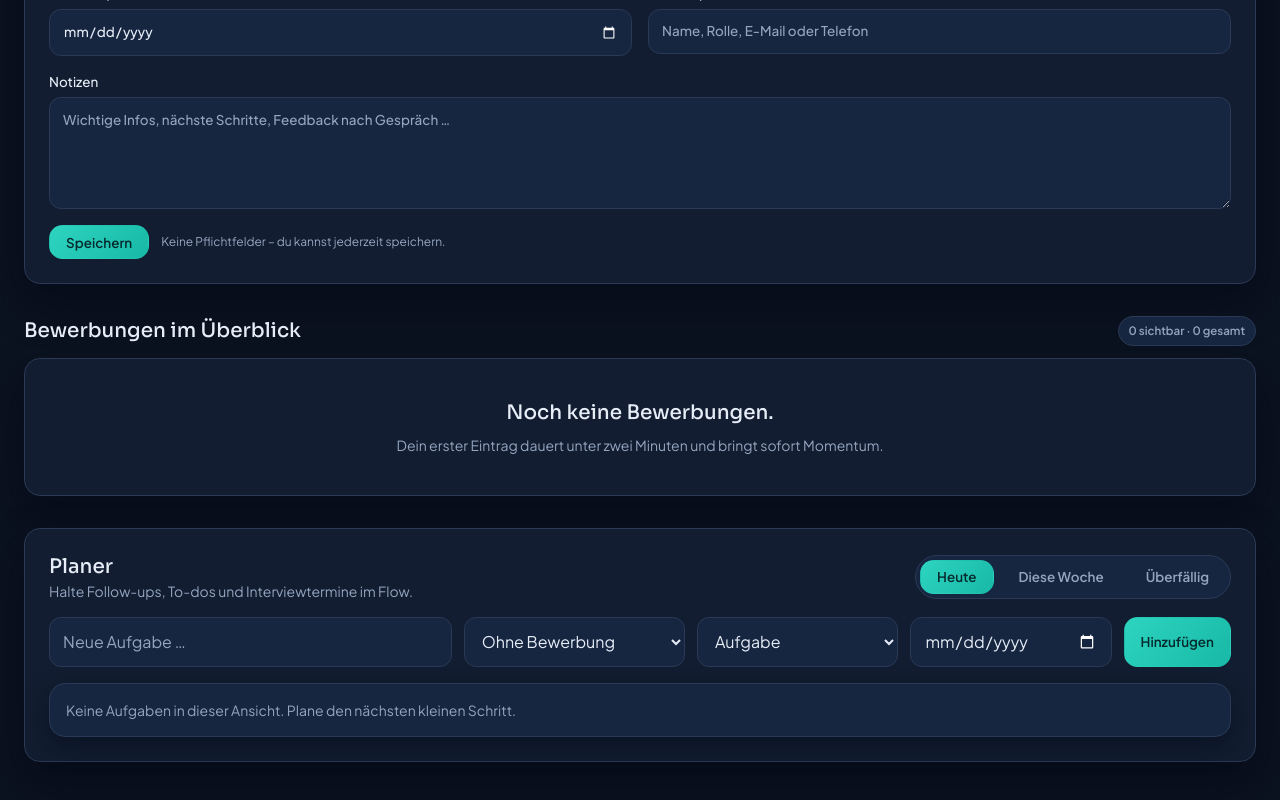
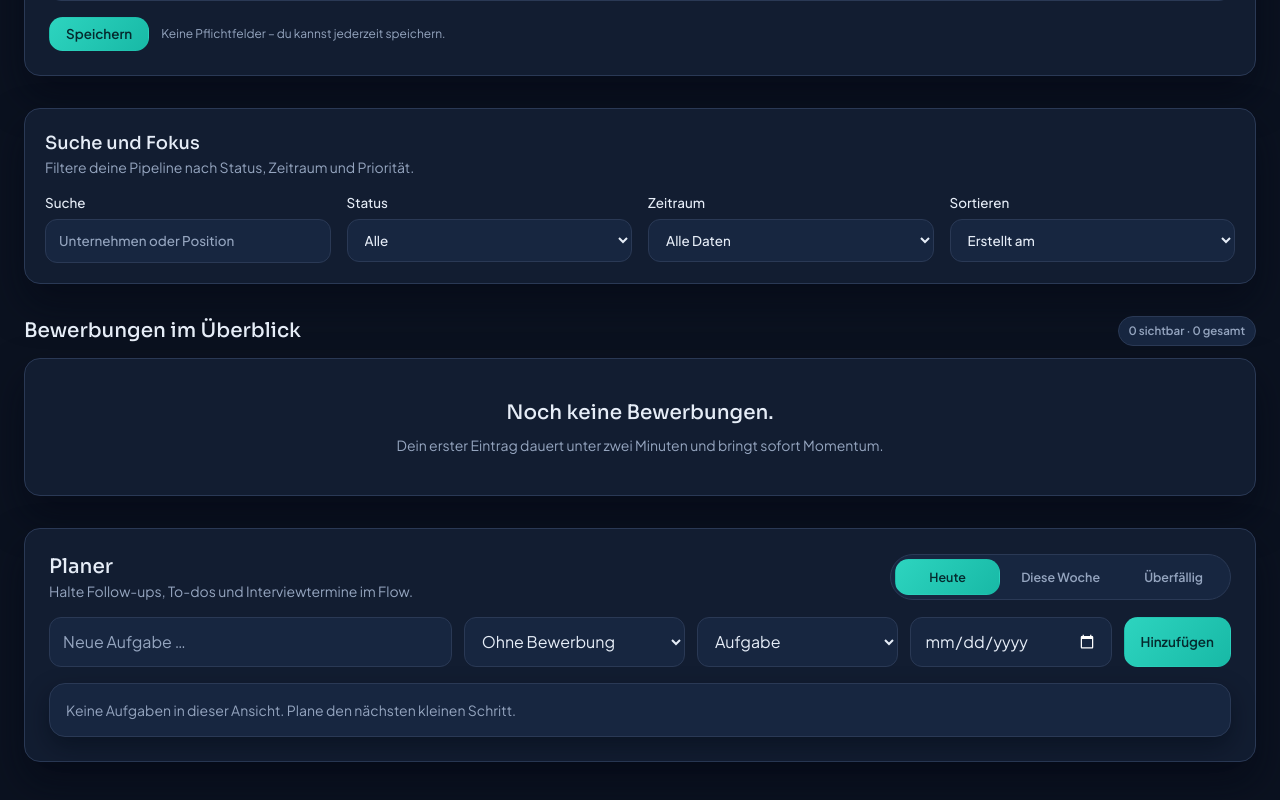
Before and after one commit to Web-Developer-DB/Job-Tracker, a React (Vite) app: page / in a window 1280 px wide. Shown: the part 1938-2738 px from the top of the page. Built offline with nearby package versions, Linux system fonts and the light colour scheme.

Commit message:
style: update layout and styling for FiltersBar and Planner components for improved responsiveness

```diff
--- a/src/App.tsx
+++ b/src/App.tsx
@@ -349,9 +349,9 @@ const App = () => {
           onWeeklyGoalChange={setWeeklyGoal}
         />
 
+        <ApplicationForm onSubmit={handleCreate} resetAfterSubmit />
+
         <FiltersBar value={filters} onChange={setFilters} />
-
-        <ApplicationForm onSubmit={handleCreate} resetAfterSubmit />
 
         <section className="space-y-3">
           <div className="flex flex-wrap items-center justify-between gap-3">
--- a/src/components/Planner.tsx
+++ b/src/components/Planner.tsx
@@ -88,17 +88,19 @@ export const Planner = ({ tasks, applications, onAddTask, onUpdateTask, onDelete
 
   return (
     <section className="card space-y-4 p-6">
-      <div className="flex flex-wrap items-center justify-between gap-3">
+      <div className="flex flex-col items-start gap-3 sm:flex-row sm:items-center sm:justify-between">
         <div>
           <h2 className="font-display text-xl">Planer</h2>
           <p className="text-sm text-muted">Halte Follow-ups, To-dos und Interviewtermine im Flow.</p>
         </div>
 
-        <div className="flex flex-wrap gap-2 rounded-full border border-border bg-surface-2 p-1">
+        <div className="grid w-full grid-cols-3 gap-1 rounded-2xl border border-border bg-surface-2 p-1 sm:w-auto sm:auto-cols-max sm:grid-flow-col sm:gap-2 sm:rounded-full">
           {(Object.keys(viewLabels) as ViewMode[]).map((mode) => (
             <button
               key={mode}
-              className={`btn px-3 py-1 text-xs ${view === mode ? 'btn-primary' : 'btn-ghost'}`}
+              className={`btn !min-h-9 w-full !px-2.5 !py-2 !text-[0.78rem] sm:w-auto sm:!px-3 sm:!py-1 ${
+                view === mode ? 'btn-primary' : 'btn-ghost'
+              }`}
               type="button"
               onClick={() => setView(mode)}
             >
```
